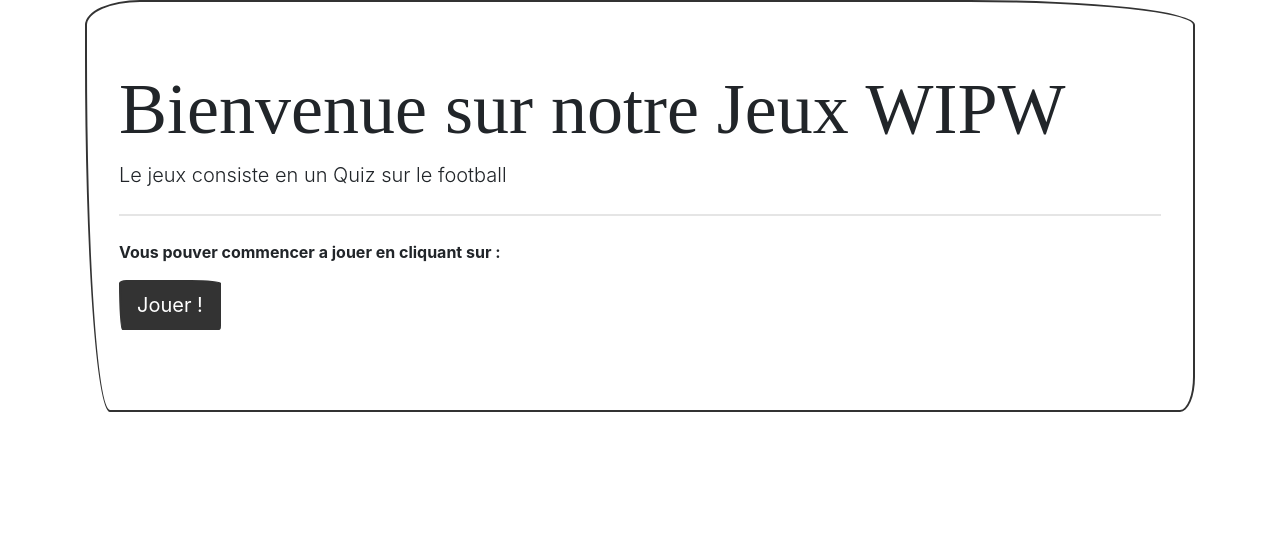
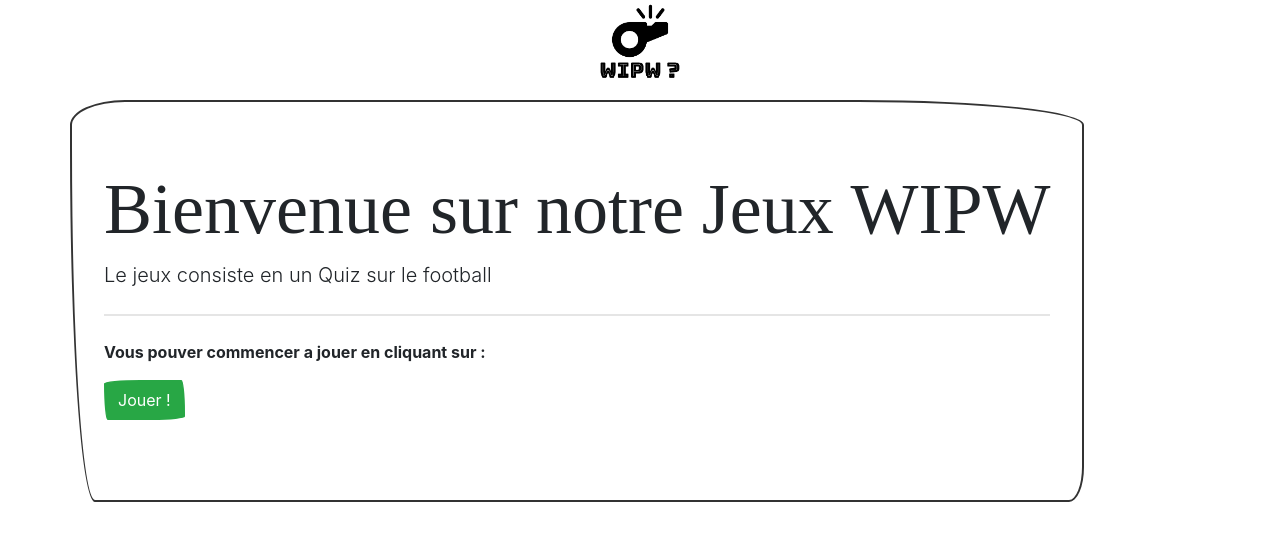
Before and after one commit to MassiBelaid/wipw, an Angular app in the folder wipwFrontend/: page / in a window 1280 px wide. Shown: the top 540 px of the page. Built offline with nearby package versions, Linux system fonts and the light colour scheme; a web font is replaced by a local one.

Commit message:
modif couleurs/ logo/ mélange liste questions

```diff
--- a/wipwFrontend/angular.json
+++ b/wipwFrontend/angular.json
@@ -20,7 +20,7 @@
             "tsConfig": "tsconfig.app.json",
             "aot": false,
             "assets": [
-              "src/favicon.ico",
+              "src/favicon.png",
               "src/assets"
             ],
             "styles": [
--- a/wipwFrontend/src/app/Services/question-simple.service.ts
+++ b/wipwFrontend/src/app/Services/question-simple.service.ts
@@ -15,4 +15,23 @@ export class QuestionSimpleService {
   getquesions(): Observable<any> {
     return this.http.get(this.urlBase + 'squestions');
   }
+
+  shuffle(array) {
+    var currentIndex = array.length, temporaryValue, randomIndex;
+
+    // While there remain elements to shuffle...
+    while (0 !== currentIndex) {
+
+      // Pick a remaining element...
+      randomIndex = Math.floor(Math.random() * currentIndex);
+      currentIndex -= 1;
+
+      // And swap it with the current element.
+      temporaryValue = array[currentIndex];
+      array[currentIndex] = array[randomIndex];
+      array[randomIndex] = temporaryValue;
+    }
+
+    return array;
+  }
 }
--- a/wipwFrontend/src/app/question-simples-quiz/question-simples-quiz.component.css
+++ b/wipwFrontend/src/app/question-simples-quiz/question-simples-quiz.component.css
@@ -6,4 +6,5 @@ img{
 .infoparcours{
   text-align: center;
   font-size: 25px;
+  background-color: #b6b8a8;
 }
--- a/wipwFrontend/src/app/question-simples-quiz/question-simples-quiz.component.html
+++ b/wipwFrontend/src/app/question-simples-quiz/question-simples-quiz.component.html
@@ -1,7 +1,8 @@
 <div class="infoparcours">
   <div class="row">
-    <div class="col-6"><a [routerLink]="['']">Retour à l'accueil</a></div>
-    <div class="col-6">Question Numéro {{numQuestion+1}}</div>
+    <div class="col-4"><a [routerLink]="['']">Retour à l'accueil</a></div>
+    <div class="col-4 ">Question Numéro {{numQuestion+1}}</div>
+    <div class="col-4"><a [routerLink]="['']"> <img class="logo" src="assets/images/logo-wipw.png" alt="logo"></a></div>
   </div>
 </div>
 
--- a/wipwFrontend/src/app/question-simples-quiz/question-simples-quiz.component.ts
+++ b/wipwFrontend/src/app/question-simples-quiz/question-simples-quiz.component.ts
@@ -18,7 +18,7 @@ export class QuestionSimplesQuizComponent implements OnInit {
     this.score = 0;
     this.questionsSimpleService.getquesions().subscribe(
       questions => {
-        this.questions = questions;
+        this.questions = this.questionsSimpleService.shuffle(questions);
       }
     );
   }
--- a/wipwFrontend/src/app/quiz/quiz.component.css
+++ b/wipwFrontend/src/app/quiz/quiz.component.css
@@ -0,0 +1,8 @@
+.logo{
+  height: 100px;
+  width: 100px;
+}
+.nav{
+  margin-right: auto;
+  margin-left: auto;
+}
--- a/wipwFrontend/src/app/quiz/quiz.component.html
+++ b/wipwFrontend/src/app/quiz/quiz.component.html
@@ -1,9 +1,17 @@
+
+
+<div class="row">
+  <a class="nav" [routerLink]="['']"> <img class="logo" src="assets/images/logo-wipw.png" alt="logo"></a>
+</div>
+
+<div class="row">
   <div class="jumbotron">
     <h1 class="display-3">Bienvenue sur notre Jeux WIPW</h1>
     <p class="lead">Le jeux consiste en un Quiz sur le football</p>
     <hr class="my-4">
     <p>Vous pouver commencer a jouer en cliquant sur : </p>
     <p class="lead">
-    <a class="btn btn-primary btn-lg" [routerLink]="['quiz']" role="button">Jouer !</a>
+      <a class="btn btn-success" [routerLink]="['quiz']" role="button">Jouer !</a>
     </p>
   </div>
+</div>
--- a/wipwFrontend/src/app/single-question-simple/single-question-simple.component.css
+++ b/wipwFrontend/src/app/single-question-simple/single-question-simple.component.css
@@ -9,12 +9,12 @@
 }
 
 .listjoueurs{
-  background-color:  #80de7a;
+  background-color:  #3bbb2b;
 }
 
 .singlejoueur{
   text-align: center;
-  background-color:  #c2edbf;
+  background-color:  #abe5a4;
   margin-left: 45px;
   margin-right: 45px;
   margin-top: 10px;
@@ -34,11 +34,11 @@
 }
 
 .listjoueurs2{
-  background-color: #e1f810;
+  background-color: #abe5a4;
 }
 
 .singlejoueur2{
-  background-color: #eaf48f;
+  background-color: #3bbb2b;
   border: solid;
   text-align: center;
   margin-left: 45px;
--- a/wipwFrontend/src/app/single-question-simple/single-question-simple.component.ts
+++ b/wipwFrontend/src/app/single-question-simple/single-question-simple.component.ts
@@ -16,11 +16,6 @@ export class SingleQuestionSimpleComponent implements OnInit {
 
 
   choisir(choix: number) {
-    /*if (this.joueurs.joueursProp[choix].id_joueur === this.joueurs.reponse.id_joueur) {
-      console.log('BONNE REPONSE (-;');
-    } else {
-      console.log('MAUVAISE REPONSE :-(');
-    }*/
     this.sendResponse(this.joueurs.joueursProp[choix].id_joueur === this.joueurs.reponse.id_joueur);
   }
 
@@ -29,24 +24,4 @@ export class SingleQuestionSimpleComponent implements OnInit {
     this.sendResultToParent.emit(resul);
   }
 
-
-
-   shuffle(array) {
-    let currentIndex = array.length, temporaryValue, randomIndex;
-
-    // While there remain elements to shuffle...
-    while (0 !== currentIndex) {
-
-      // Pick a remaining element...
-      randomIndex = Math.floor(Math.random() * currentIndex);
-      currentIndex -= 1;
-
-      // And swap it with the current element.
-      temporaryValue = array[currentIndex];
-      array[currentIndex] = array[randomIndex];
-      array[randomIndex] = temporaryValue;
-    }
-
-    return array;
-  }
 }
--- a/wipwFrontend/src/index.html
+++ b/wipwFrontend/src/index.html
@@ -5,7 +5,7 @@
   <title>WipwFrontend</title>
   <base href="/">
   <meta name="viewport" content="width=device-width, initial-scale=1">
-  <link rel="icon" type="image/x-icon" href="favicon.ico">
+  <link rel="icon" type="image/x-icon" href="favicon.png">
   <link rel="stylesheet" href="https://bootswatch.com/4/sketchy/bootstrap.min.css">
 </head>
 <body>
```
Also changed, not shown: wipwFrontend/src/app/errors404/errors404.component.css (line endings or trailing spaces), wipwFrontend/src/assets/images/logo-wipw.png (added), wipwFrontend/src/favicon.png (added). Lines whose indentation alone changed are shown as unchanged.
